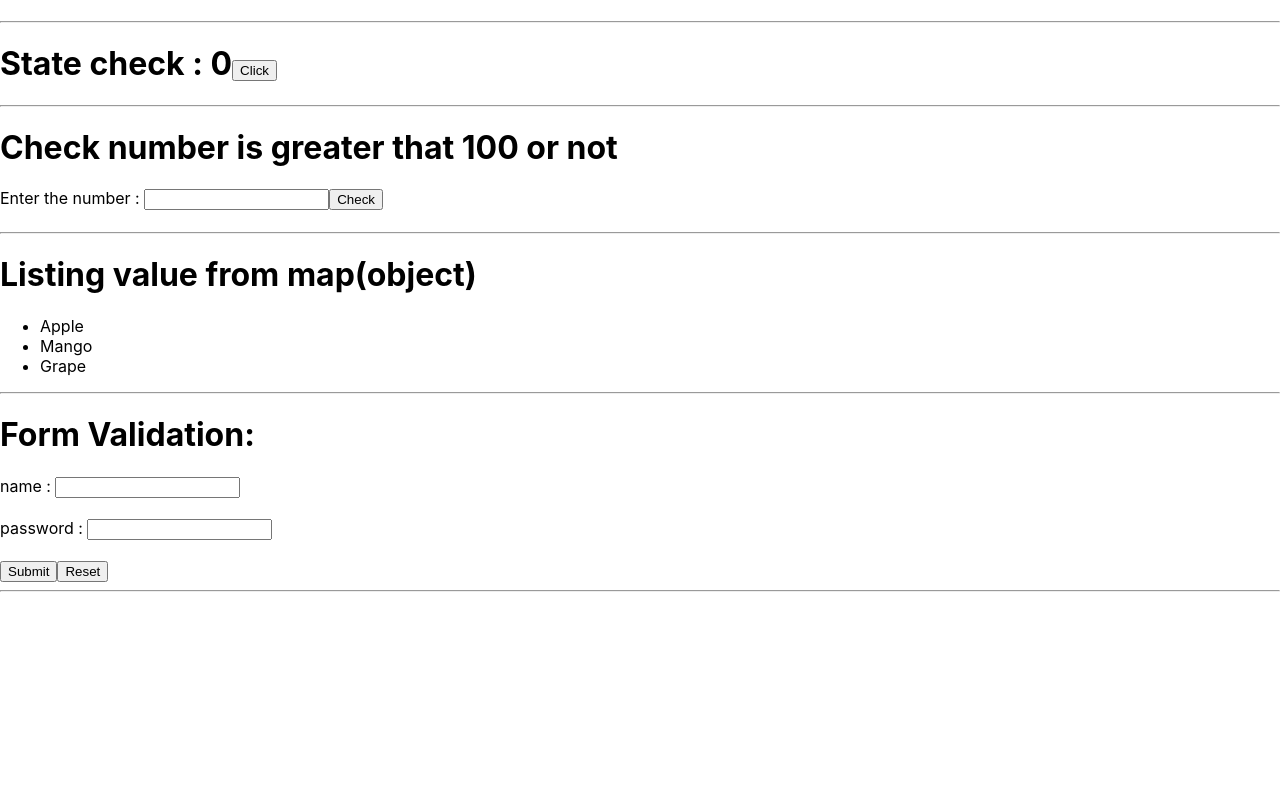
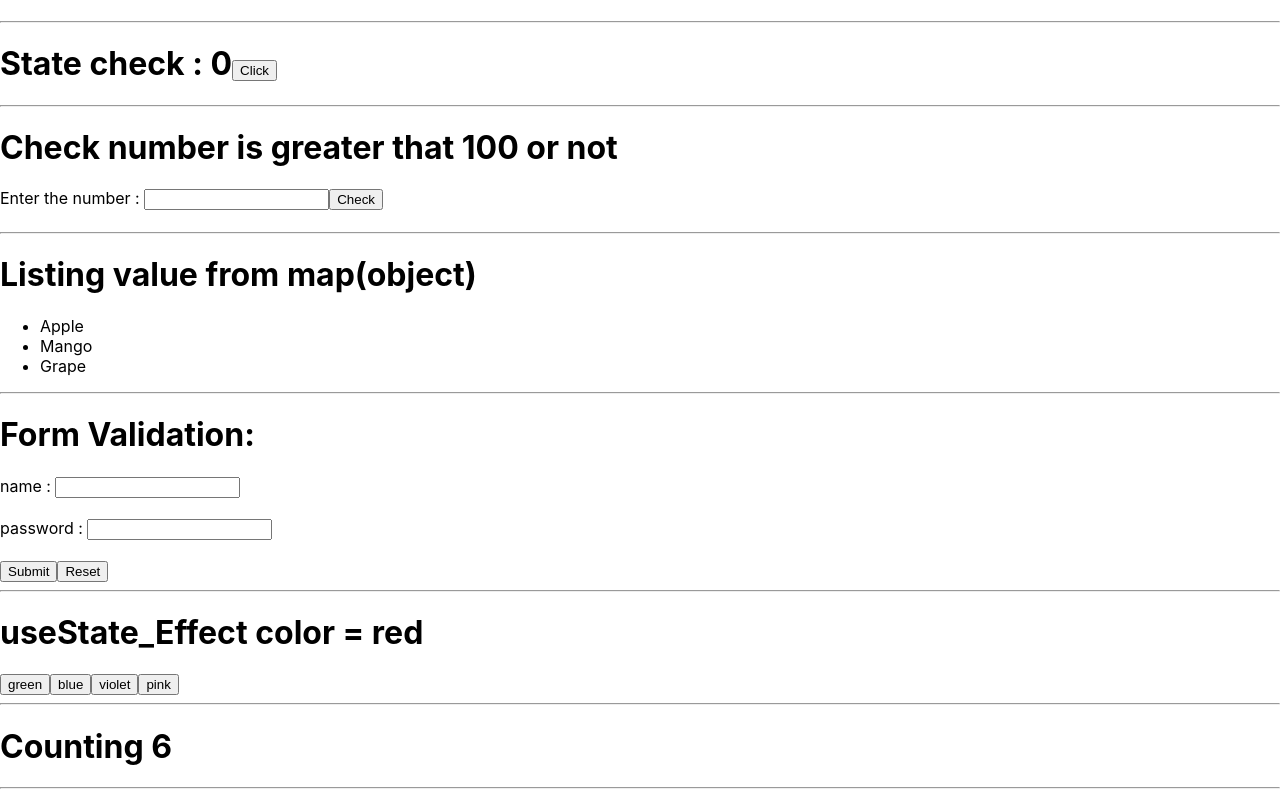
Before and after one commit to Raghulresi/Internship_ReactJs_Core_Understanding, a React (Create React App) app: page / in a window 1280 px wide. Shown: the part 229-1026 px from the top of the page. Before the commit the page ends 829 px from the top, so only its background shows below. Built offline with nearby package versions, Linux system fonts and the light colour scheme.

Commit message:
2 new file useState & useEffect pushed

```diff
--- a/src/App.js
+++ b/src/App.js
@@ -5,6 +5,8 @@ import State_ex from "./State_ex";
 import Conditionals from "./Conditionals";
 import List_map from "./List_map";
 import Form from "./Form.js";
+import Use_state_hook from "./Use_state_hook.js";
+import Use_effect_hook from "./Use_effect_hook.js";
 
 function App() {
   const class_component = new Class_component("Class_Component");
@@ -17,6 +19,8 @@ function App() {
         <Conditionals/><hr></hr>
         <List_map/><hr></hr>
         <Form/><hr></hr>
+        <Use_state_hook/><hr></hr>
+        <Use_effect_hook/><hr></hr>
     </div>
   );
 }
--- /dev/null
+++ b/src/Use_effect_hook.js
@@ -0,0 +1,12 @@
+import { useEffect, useState } from "react";
+
+function Use_effect_hook()
+{
+    const [count,setCount] = useState(0);
+    useEffect(()=>{
+        setTimeout(()=>{setCount((count)=>count+1);}
+                   ,1000);
+    });
+    return <h1>Counting {count}</h1>
+}
+export default Use_effect_hook;
--- /dev/null
+++ b/src/Use_state_hook.js
@@ -0,0 +1,16 @@
+import { useState } from "react";
+
+function Use_state_hook()
+{
+    const [color,setColor] = useState("red")
+    return(
+        <div>
+            <h1>useState_Effect color = {color}</h1>
+            <button type="button" value={color} onClick={(e)=>setColor("green")}>green</button>
+            <button type="button" value={color} onClick={(e)=>setColor("blue")}>blue</button>
+            <button type="button" value={color} onClick={(e)=>setColor("violet")}>violet</button>
+            <button type="button" value={color} onClick={(e)=>setColor("pink")}>pink</button>
+        </div>
+    );
+}
+export default Use_state_hook;
```
